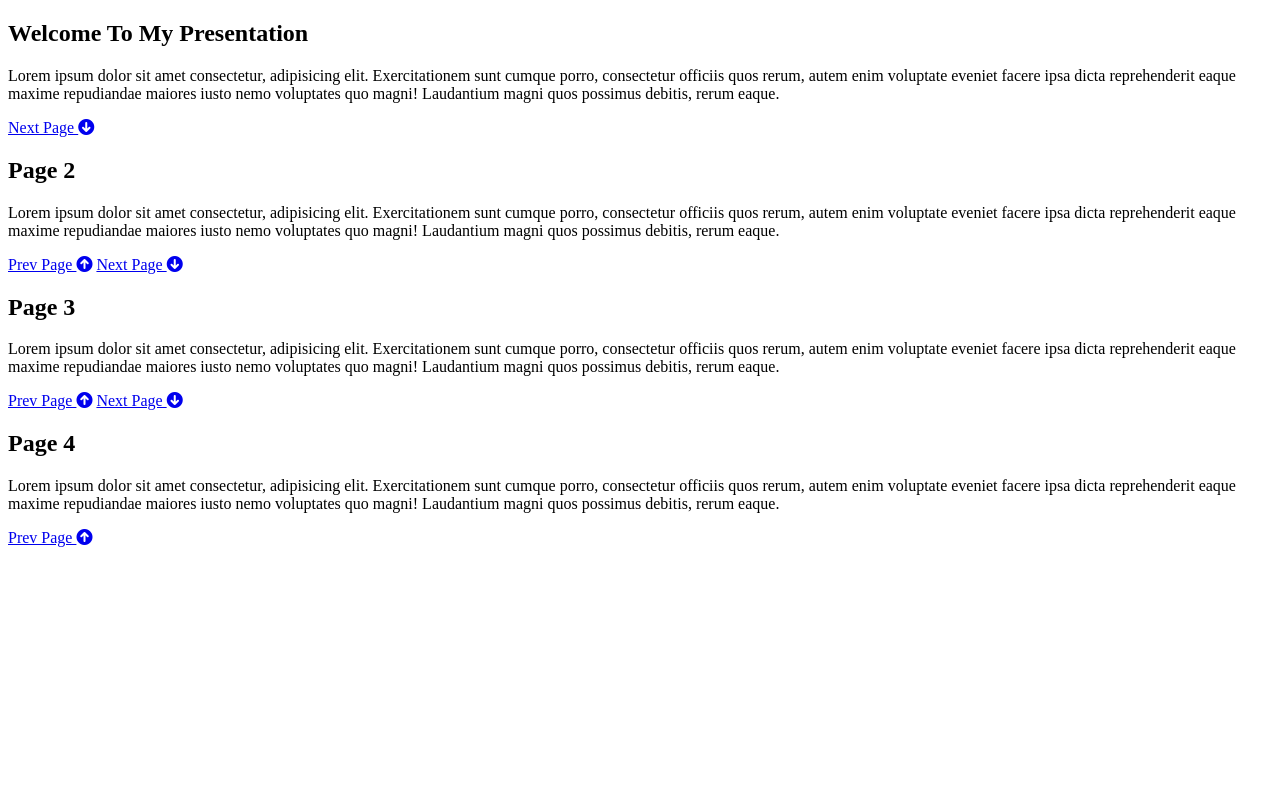
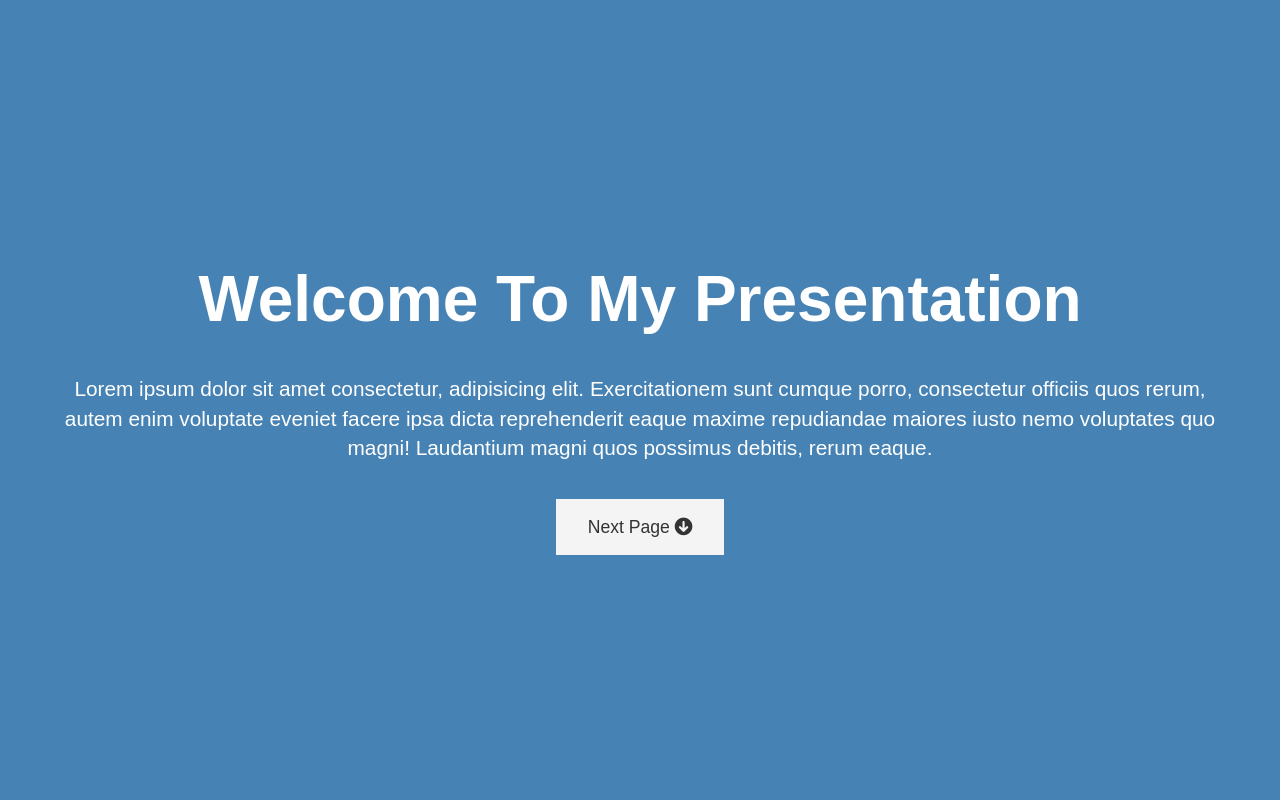
Before and after one commit to TaiwoOluwaseyi/Presentation, a plain HTML site: page index.html in a window 1280 px wide. Shown: the top 800 px of the page. Drawn offline with Linux system fonts and the light colour scheme.

Commit message:
second commit

```diff
--- a/index.html
+++ b/index.html
@@ -4,7 +4,7 @@
     <meta charset="UTF-8">
     <meta http-equiv="X-UA-Compatible" content="IE=edge">
     <meta name="viewport" content="width=device-width, initial-scale=1.0">
-    <link rel="stylesheet" href="style.css">
+    <link rel="stylesheet" href="./style.css">
      <link rel="stylesheet" href="https://cdnjs.cloudflare.com/ajax/libs/font-awesome/6.0.0-beta3/css/all.min.css">
     <title>Presentation</title>
 </head>
@@ -14,7 +14,7 @@
         <h1>Welcome To My Presentation</h1>
         <p>Lorem ipsum dolor sit amet consectetur, adipisicing elit. Exercitationem sunt cumque porro, consectetur officiis quos rerum, autem enim voluptate eveniet facere ipsa dicta reprehenderit eaque maxime repudiandae maiores iusto nemo voluptates quo magni! Laudantium magni quos possimus debitis, rerum eaque.</p>
         <div>
-            <a href="page-2" class="btn">Next Page <i class="fas fa-arrow-circle-down"></i></a>
+            <a href="#page-2" class="btn">Next Page <i class="fas fa-arrow-circle-down"></i></a>
         </div>
     </Section>
 
@@ -24,17 +24,17 @@
         <p>Lorem ipsum dolor sit amet consectetur, adipisicing elit. Exercitationem sunt cumque porro, consectetur officiis quos rerum, autem enim voluptate eveniet facere ipsa dicta reprehenderit eaque maxime repudiandae maiores iusto nemo voluptates quo magni! Laudantium magni quos possimus debitis, rerum eaque.</p>
         <div>
             <a href="#page-1" class="btn bt-dark">Prev Page <i class="fas fa-arrow-circle-up"></i></a>
-             <a href="page-3" class="btn">Next Page <i class="fas fa-arrow-circle-down"></i></a>
+             <a href="#page-3" class="btn">Next Page <i class="fas fa-arrow-circle-down"></i></a>
         </div>
     </Section>
 
     <!-- page three -->
-     <Section id="page-2" class="page">
+     <Section id="page-3" class="page">
         <h1>Page 3</h1>
         <p>Lorem ipsum dolor sit amet consectetur, adipisicing elit. Exercitationem sunt cumque porro, consectetur officiis quos rerum, autem enim voluptate eveniet facere ipsa dicta reprehenderit eaque maxime repudiandae maiores iusto nemo voluptates quo magni! Laudantium magni quos possimus debitis, rerum eaque.</p>
         <div>
             <a href="#page-2" class="btn btn-dark">Prev Page <i class="fas fa-arrow-circle-up"></i></a>
-             <a href="page-4" class="btn">Next Page <i class="fas fa-arrow-circle-down"></i></a>
+             <a href="#page-4" class="btn">Next Page <i class="fas fa-arrow-circle-down"></i></a>
         </div>
     </Section>
 
@@ -46,5 +46,6 @@
             <a href="#page-3" class="btn">Prev Page <i class="fas fa-arrow-circle-up"></i></a>
         </div>
     </Section>
+
 </body>
 </html>
--- a/style.css
+++ b/style.css
@@ -0,0 +1,65 @@
+:root {
+    --page-1-colour: steelblue;
+    --page-2-colour: tan;
+    --page-3-colour: teal;
+    --page-4-colour: slateblue;
+    --animate-speed: 1s
+}
+
+body {
+    font-family: Arial, Helvetica, sans-serif;
+    line-height: 1.4;
+    color: white;
+    margin: 0;
+    padding: 0;
+    overflow: hidden;
+}
+
+/* page colors */
+#page-1  { background: var(--page-1-colour) }
+#page-2  { background: var(--page-2-colour) }
+#page-3  { background: var(--page-3-colour) }
+#page-4  { background: var(--page-4-colour) }
+
+.page {
+    display: flex;
+    flex-direction: column;
+    height: 100vh;
+    align-items: center;
+    justify-content: center;
+    text-align: center;
+    padding: 0 4rem;
+}
+
+.page h1 {
+    font-size: 4rem;
+    line-height: 1.2;
+    margin: 1rem;
+}
+
+.page p {
+    font-size: 1.3rem;
+}
+
+.btn {
+    display: inline-block;
+    padding: 1rem 2rem;
+    background: #f4f4f4;
+    color: #333;
+    text-decoration: none;
+    border: none;
+    margin-top: 1rem;
+    font-size: 1.1rem;
+    transition: all 0.3s ease-in;
+}
+
+.btn:hover,
+.btn-dark {
+    background: #333 ;
+    color: #fff;
+}
+
+.btn-dark:hover {
+    background: #f4f4f4;
+    color:#333 ;
+}
```
